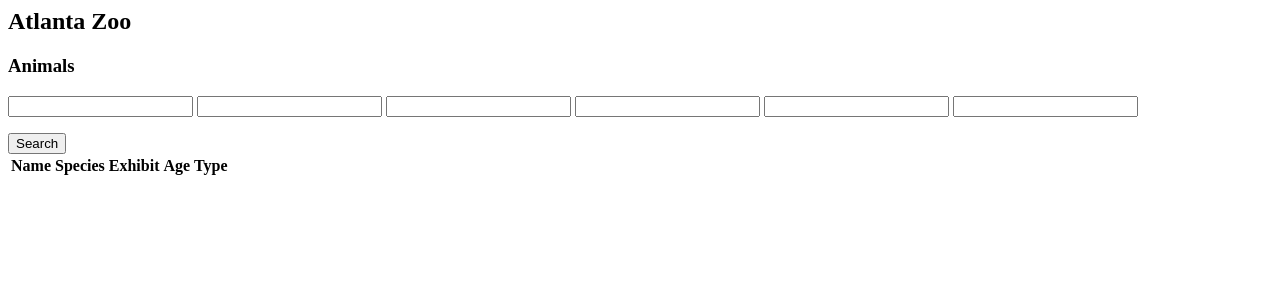
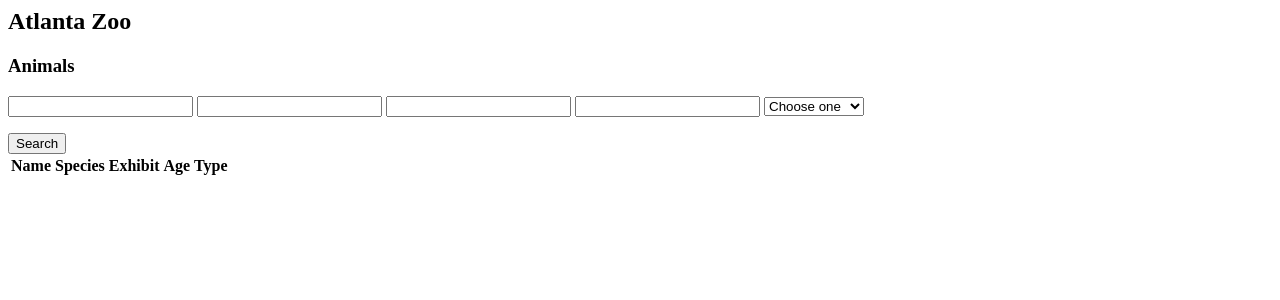
Before and after one commit to wharmond/Team25, a Flask app: page /StaffSearchAnimals in a window 1280 px wide. Shown: the top 300 px of the page. Run offline with Flask 2, Linux system fonts and the light colour scheme; lists and menus that the app fills with data are empty.

Commit message:
Update StaffSearchAnimals.html

```diff
--- a/templates/StaffTemplates/StaffSearchAnimals.html
+++ b/templates/StaffTemplates/StaffSearchAnimals.html
@@ -10,8 +10,17 @@
       <input type="text">
       <input type="text">
       <input type="text">
-      <input type="text">
-      <input type="text">
+      <div class="unselected-field" style="display: inline-block;" id="Water">
+        <select>
+            <option selected disabled>Choose one</option>
+            <option value="Mammal">Mammal</option>
+            <option value="Bird">Bird</option>
+            <option value="Amphibian">Amphibian</option>
+            <option value="Reptile">Reptile</option>
+            <option value="Fish">Fish</option>
+            <option value="Invertebrate">Invertevbrate</option>
+            </select>
+        </div>
     </form>
     <button id="search_animals_btn" class="btn btn-lg btn-primary btn-block" type="button">Search</button>
     <table class="data-table">
```
